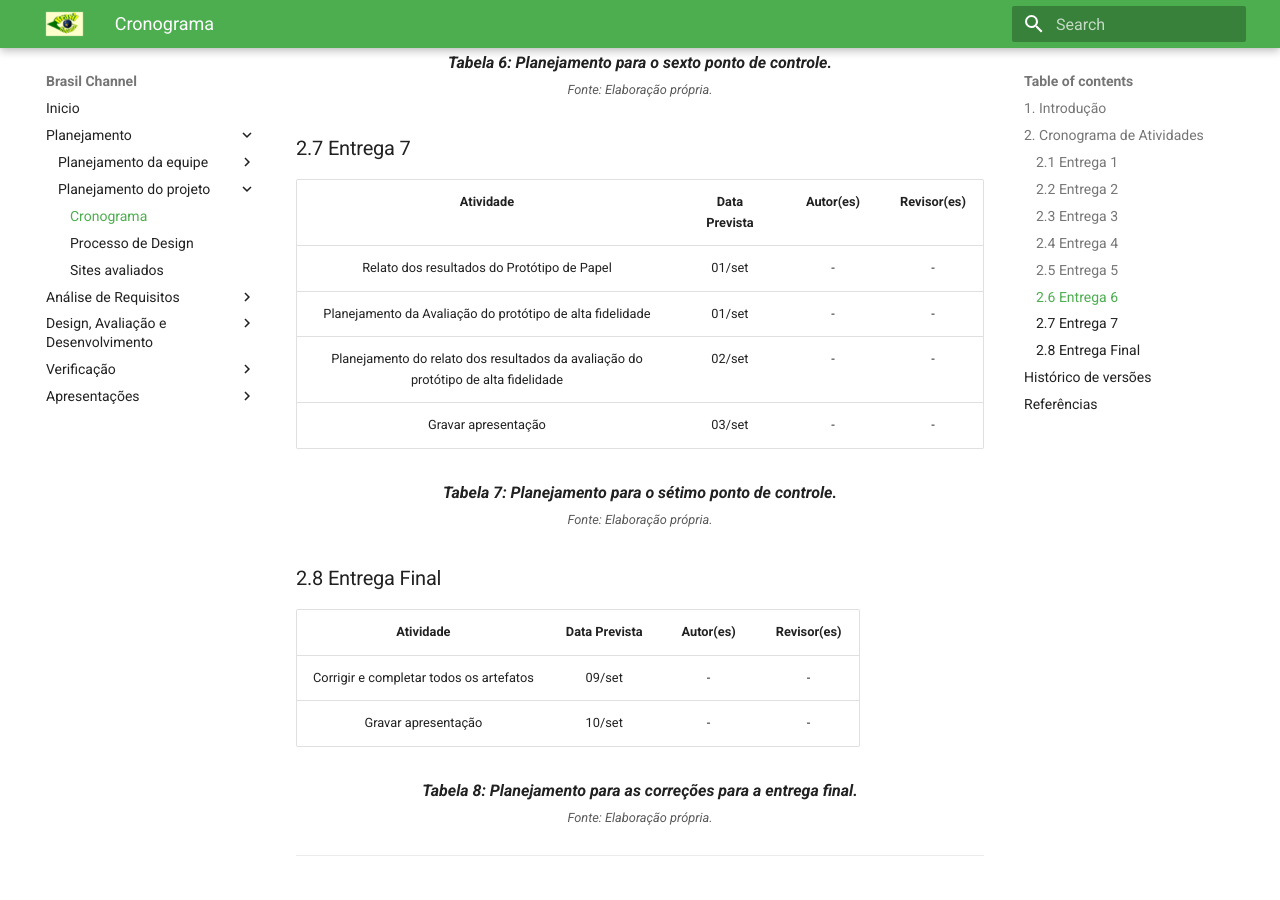
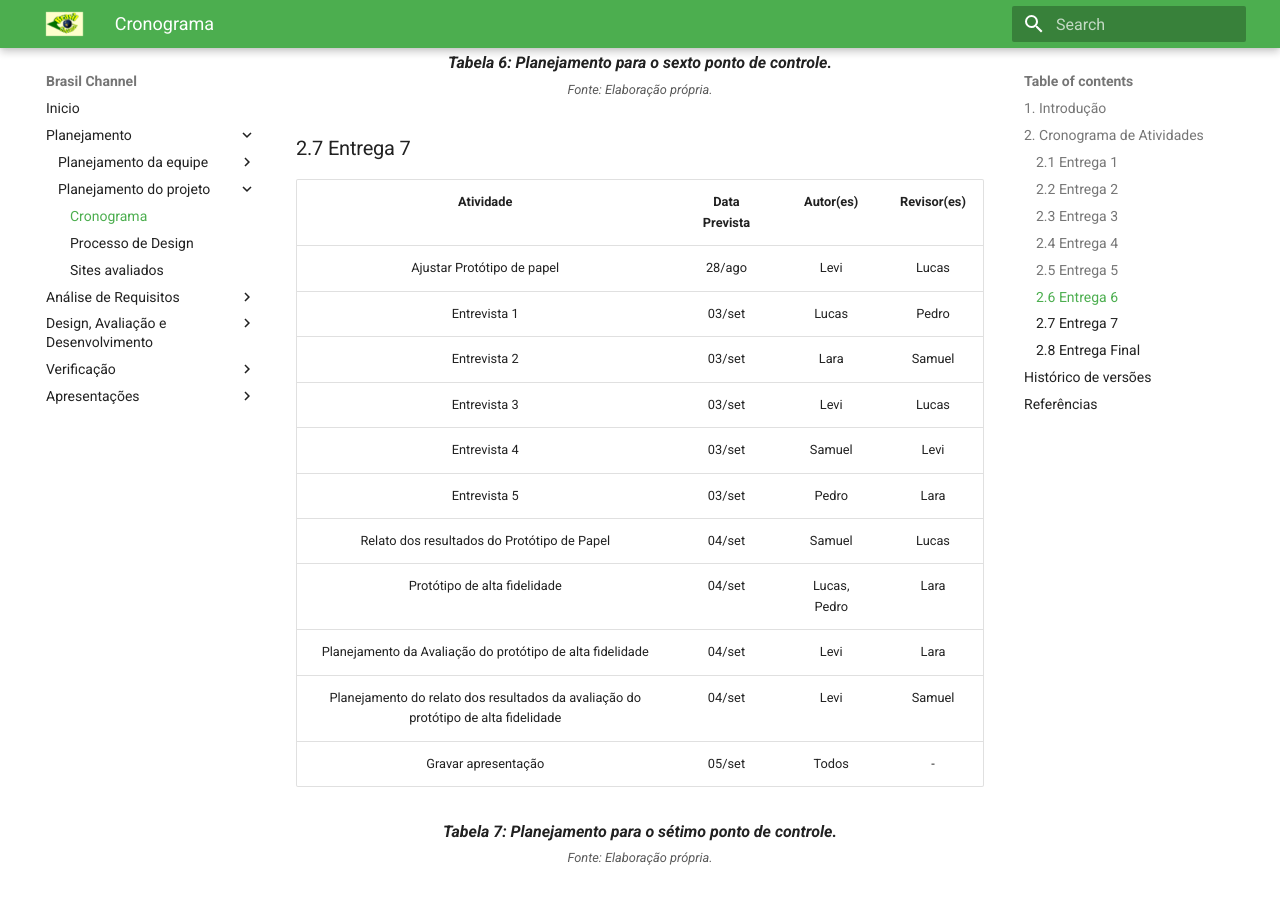
Before and after one commit to klmurussi/2022.1-Brasil-Channel, an MkDocs documentation site: the page built from docs/planejamento/cronograma.md, in a window 1280 px wide and 900 px high, scrolled down 3917 px. Built offline with MkDocs 1.6.1 and Material for MkDocs 9.7.7, drawn with Linux system fonts in a browser that asks for light colours.

Commit message:
Adiciona cronograma etapa 7

```diff
--- a/docs/planejamento/cronograma.md
+++ b/docs/planejamento/cronograma.md
@@ -121,10 +121,17 @@
 
 |           Atividade          |    Data Prevista   | Autor(es) | Revisor(es) |
 |:----------------------------:|:----------:|  :-------: | :---------: |
-|  Relato dos resultados do Protótipo de Papel     |        01/set    | - | - |
-|      Planejamento da Avaliação do protótipo de alta fidelidade       |   01/set     | - | - |
-|     Planejamento do relato dos resultados da avaliação do protótipo de alta fidelidade   |   02/set  | - | - |
-|     Gravar apresentação  |    03/set| - | - |
+|  Ajustar Protótipo de papel    |        28/ago    | Levi | Lucas |
+|  Entrevista 1    |        03/set    | Lucas | Pedro |
+|  Entrevista 2    |        03/set    | Lara | Samuel |
+|  Entrevista 3    |        03/set    | Levi | Lucas |
+|  Entrevista 4    |        03/set    | Samuel | Levi |
+|  Entrevista 5    |        03/set    | Pedro | Lara |
+|  Relato dos resultados do Protótipo de Papel     |        04/set    | Samuel | Lucas |
+|  Protótipo de alta fidelidade     |        04/set    | Lucas, Pedro | Lara |
+|      Planejamento da Avaliação do protótipo de alta fidelidade       |   04/set     | Levi | Lara |
+|     Planejamento do relato dos resultados da avaliação do protótipo de alta fidelidade   |   04/set  | Levi | Samuel |
+|     Gravar apresentação  |    05/set| Todos | - |
 
 <figcaption align='center'>
     <b>Tabela 7: Planejamento para o sétimo ponto de controle.</b>
```
Also changed, not shown: site/planejamento/cronograma/index.html, site/search/search_index.json, 1 other file.
